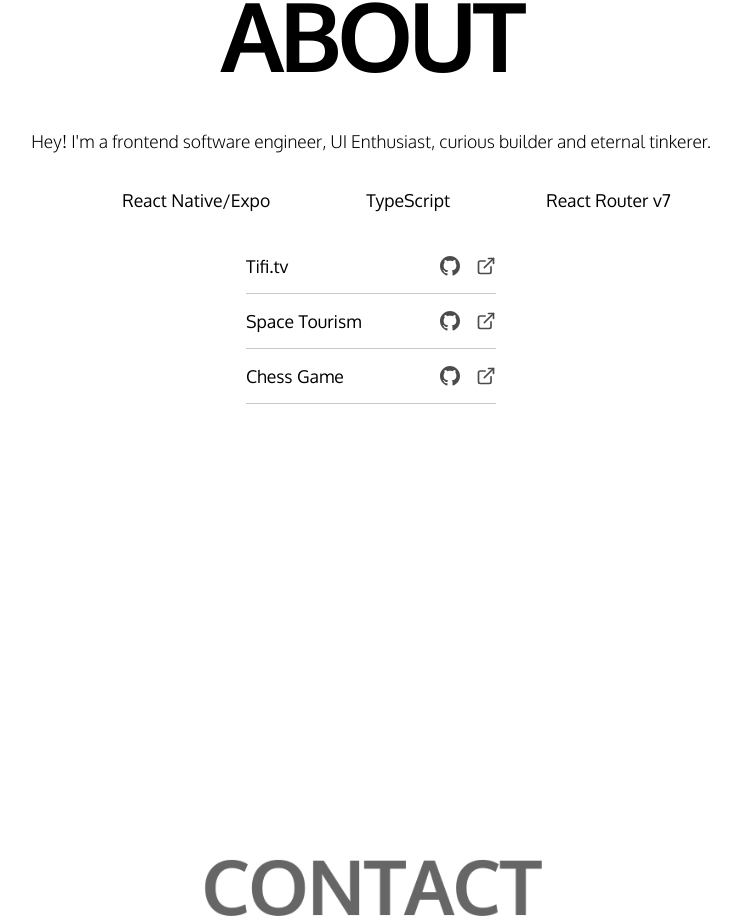
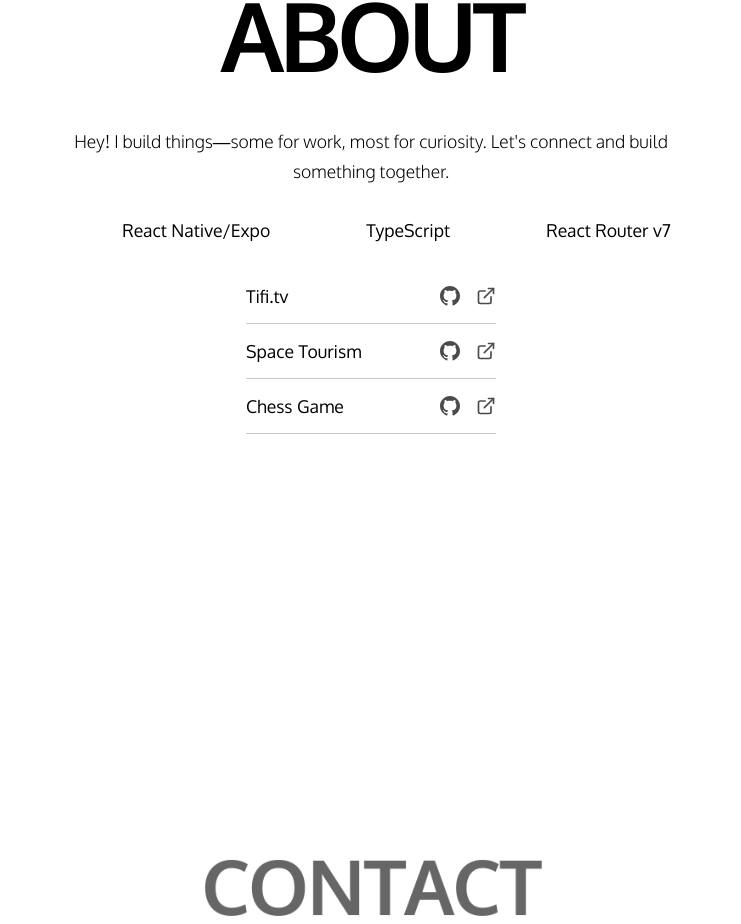
Before and after one commit to ikennarichard/v2, a React (Vite) app: page / in a window 1280 px wide. Shown: the part 915-1839 px from the top of the page, without its empty margins (269-1010 px from the left). Built offline with nearby package versions, Linux system fonts and the light colour scheme.

Commit message:
refator: improve hero ui

```diff
--- a/src/components/about/About.jsx
+++ b/src/components/about/About.jsx
@@ -175,7 +175,7 @@ export default function About() {
             ABOUT
           </motion.h2>
 
-          <div className="text" style={{ maxWidth: "800px", margin: "0 auto" }}>
+          <div className="text" style={{ maxWidth: "600px", margin: "0 auto" }}>
             <motion.p
               initial={{ opacity: 0, y: 30 }}
               animate={{ opacity: 1, y: 0 }}
@@ -187,8 +187,8 @@ export default function About() {
                 textAlign: "center",
               }}
             >
-              Hey! I&apos;m a frontend software engineer, UI Enthusiast, curious
-              builder and eternal tinkerer.
+              Hey! I build things—some for work, most for curiosity. Let&apos;s
+              connect and build something together.
             </motion.p>
           </div>
         </motion.div>
```
